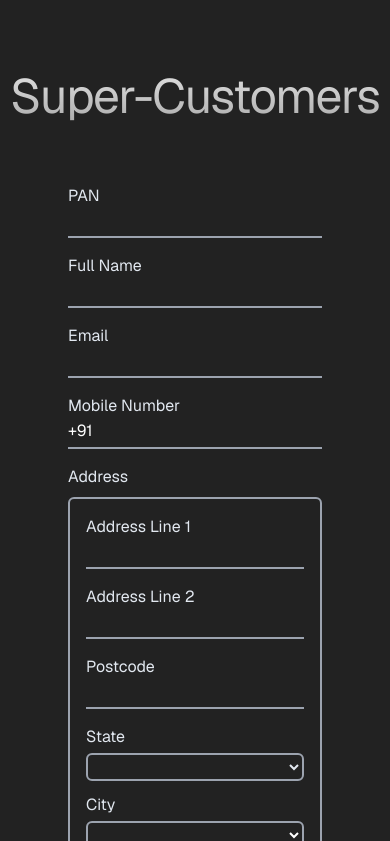
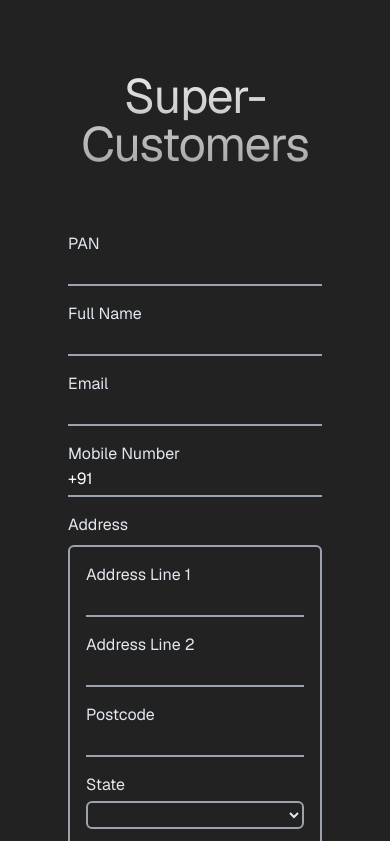
Before and after one commit to wasimapinjari/super-customers, a Next.js app: page /create in a window 390 px wide. Shown: the top 841 px of the page. Built offline with nearby package versions, Linux system fonts and the light colour scheme.

Commit message:
first commit

```diff
--- a/app/_components/Form.tsx
+++ b/app/_components/Form.tsx
@@ -120,7 +120,7 @@ export default function Form({
   return (
     <form key={formKey} onSubmit={handleSubmit(onSubmit)}>
       {/* Client side validation can be bypassed, backend validation is required for robust code */}
-      <div className="mb-4 grid min-w-[30rem] grid-cols-2 gap-x-6 gap-y-4 sm:min-w-[15rem] sm:grid-cols-1">
+      <div className="xs:min-w-full mb-4 grid min-w-[30rem] grid-cols-2 gap-x-6 gap-y-4 sm:min-w-[20rem] sm:grid-cols-1">
         <InputText
           label="PAN"
           spinner={true}
--- a/app/layout.tsx
+++ b/app/layout.tsx
@@ -19,7 +19,7 @@ export default function RootLayout({
         <ReduxProvider>
           <main className="grid place-items-center">
             <div className="my-10 flex flex-col items-center">
-              <h1 className="mb-8 bg-gradient-to-b from-[white] to-[#fff0] to-[200%] bg-clip-text py-8 text-center text-5xl tracking-tight text-transparent">
+              <h1 className="mb-8 bg-gradient-to-b from-[white] to-[#fff0] to-[200%] bg-clip-text px-4 py-8 text-center text-5xl tracking-tight text-transparent">
                 Super-Customers
               </h1>
               {children}
--- a/tailwind.config.ts
+++ b/tailwind.config.ts
@@ -14,6 +14,7 @@ const config: Config = {
           "conic-gradient(from 180deg at 50% 50%, var(--tw-gradient-stops))",
       },
       screens: {
+        xs: { max: "25em" },
         sm: { max: "37.5em" },
       },
     },
```
